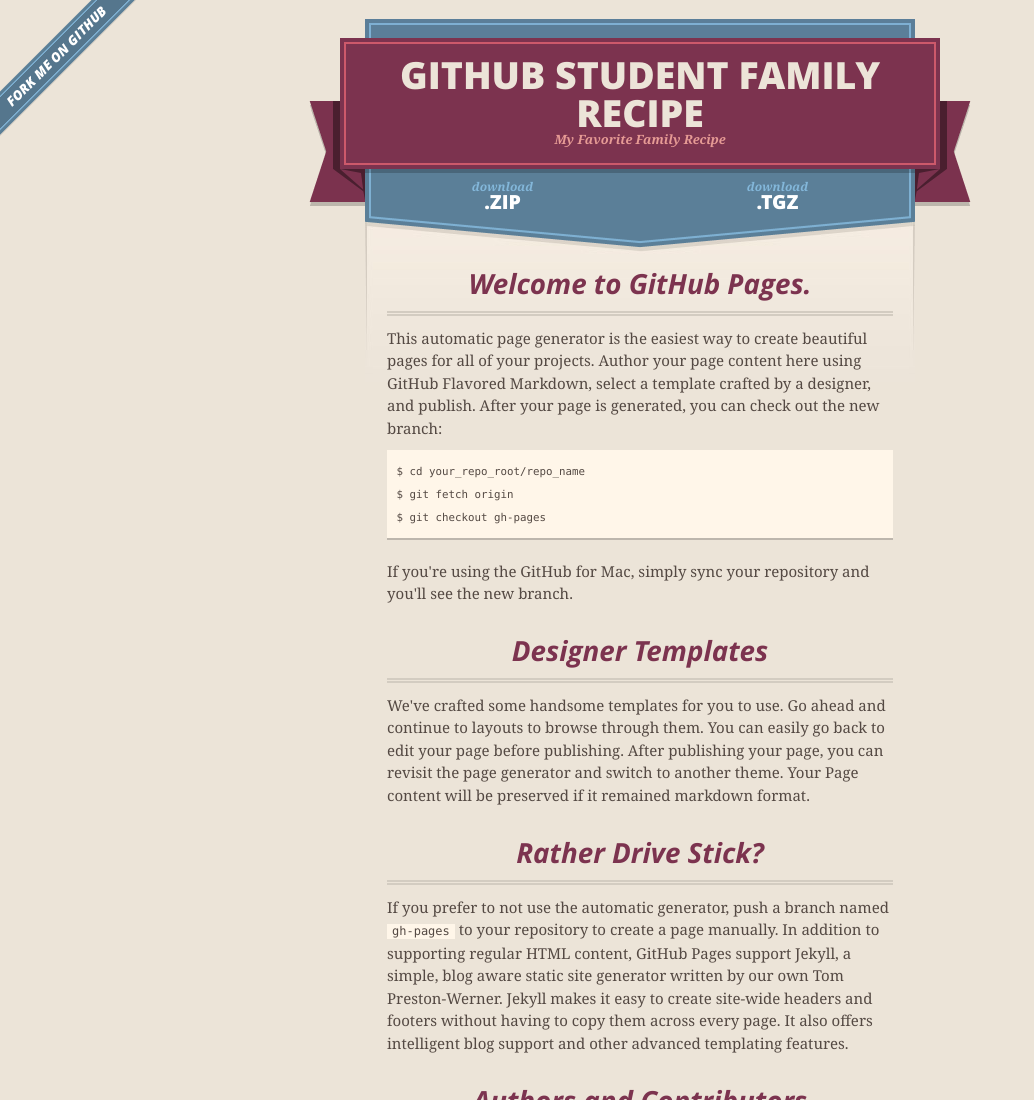
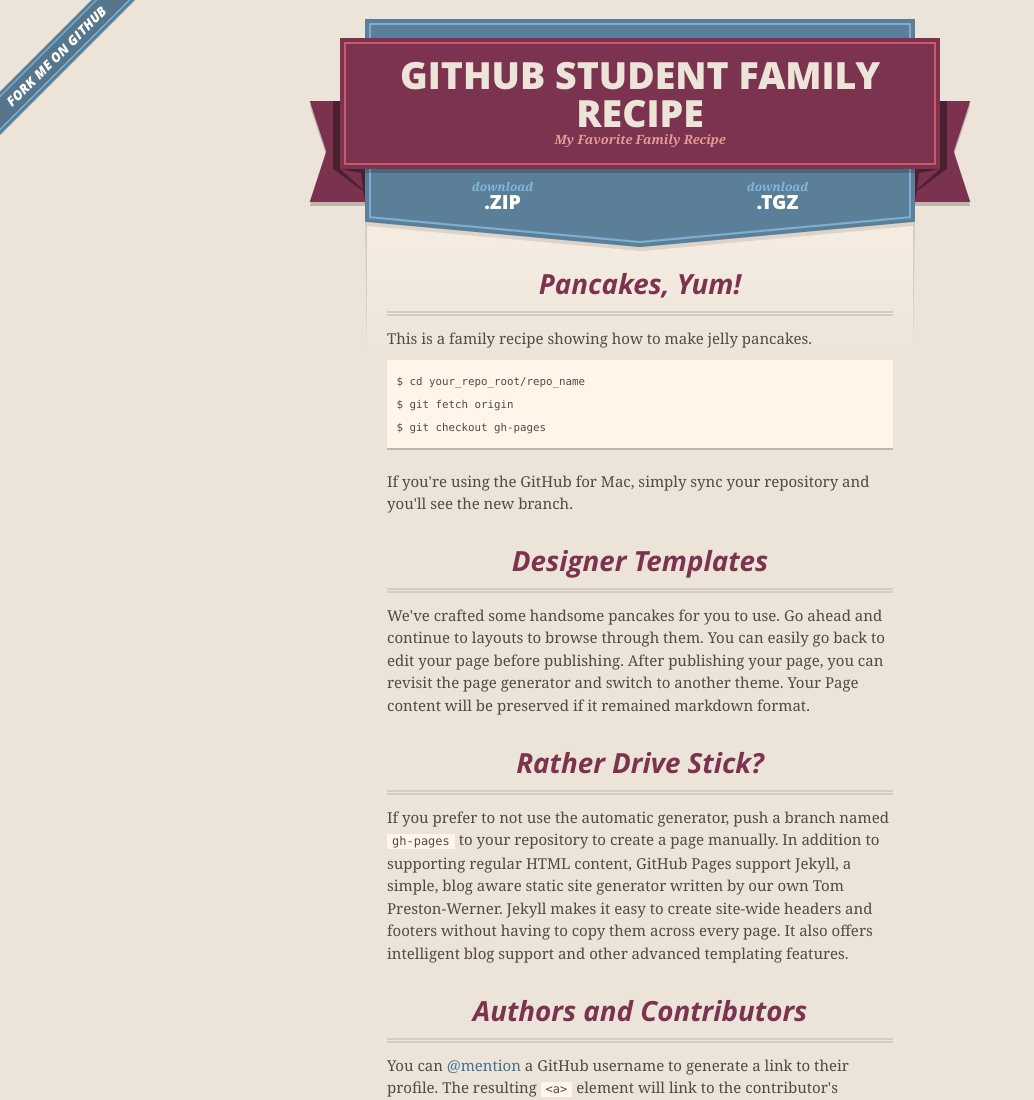
Before and after one commit to Marcidius/recipe, a plain HTML site: page index.html in a window 1280 px wide. Shown: the top 1100 px of the page, without its empty margins (0-1034 px from the left). Drawn offline with nearby package versions, Linux system fonts and the light colour scheme.

Commit message:
Change title to be about the recipe
La-La-Laaaaaa I love pancakes!

```diff
--- a/index.html
+++ b/index.html
@@ -47,9 +47,9 @@
 
       <section id="main_content">
         <h3>
-<a name="welcome-to-github-pages" class="anchor" href="#welcome-to-github-pages"><span class="octicon octicon-link"></span></a>Welcome to GitHub Pages.</h3>
+<a name="welcome-to-github-pages" class="anchor" href="#welcome-to-github-pages"><span class="octicon octicon-link"></span></a>Pancakes, Yum!</h3>
 
-<p>This automatic page generator is the easiest way to create beautiful pages for all of your projects. Author your page content here using GitHub Flavored Markdown, select a template crafted by a designer, and publish. After your page is generated, you can check out the new branch:</p>
+<p>This is a family recipe showing how to make jelly pancakes.</p>
 
 <pre><code>$ cd your_repo_root/repo_name
 $ git fetch origin
@@ -61,7 +61,7 @@ $ git checkout gh-pages
 <h3>
 <a name="designer-templates" class="anchor" href="#designer-templates"><span class="octicon octicon-link"></span></a>Designer Templates</h3>
 
-<p>We've crafted some handsome templates for you to use. Go ahead and continue to layouts to browse through them. You can easily go back to edit your page before publishing. After publishing your page, you can revisit the page generator and switch to another theme. Your Page content will be preserved if it remained markdown format.</p>
+<p>We've crafted some handsome pancakes for you to use. Go ahead and continue to layouts to browse through them. You can easily go back to edit your page before publishing. After publishing your page, you can revisit the page generator and switch to another theme. Your Page content will be preserved if it remained markdown format.</p>
 
 <h3>
 <a name="rather-drive-stick" class="anchor" href="#rather-drive-stick"><span class="octicon octicon-link"></span></a>Rather Drive Stick?</h3>
```
